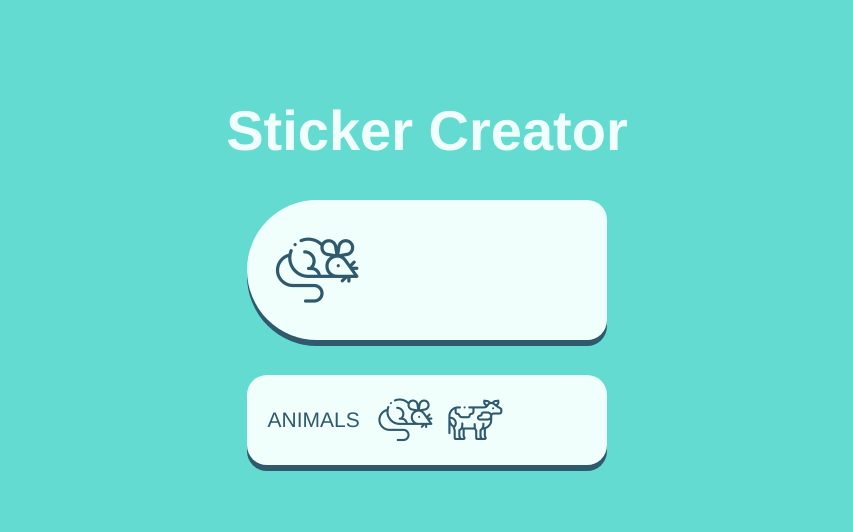
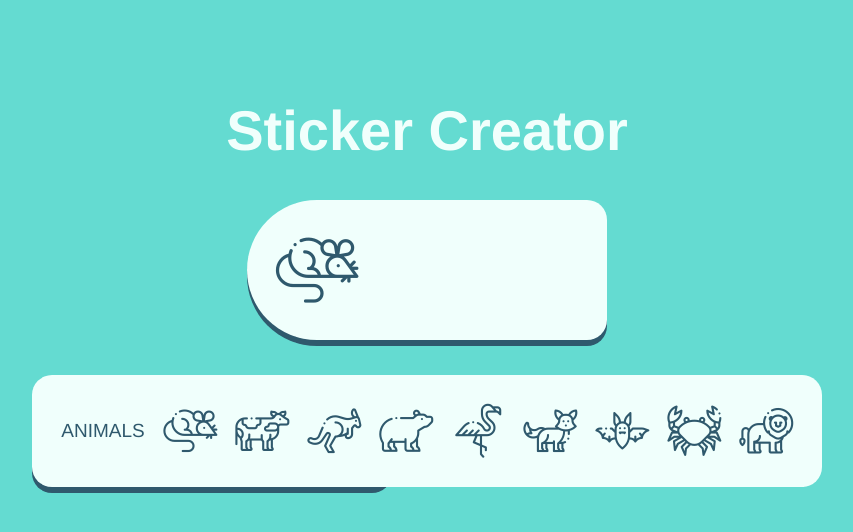
Before and after one commit to mudziok/sticker-labels, a Vue app: page / in a window 1280 px wide. Shown: the top 532 px of the page, without its empty margins (213-1066 px from the left). Built offline with nearby package versions, Linux system fonts and the light colour scheme.

Commit message:
Create Category component

```diff
--- /dev/null
+++ b/src/components/Picker/Category.vue
@@ -0,0 +1,43 @@
+<template>
+  <div id='category'>
+    <span style="font-size: 19px; margin: 0 0.5em">{{name.toUpperCase()}}</span>
+    <div class="icon" v-for="(icon, index) in icons" :key="index">
+      <Icon :name="icon"/>
+    </div>
+  </div>
+</template>
+
+<script>
+import Icon from '@/components/Icon.vue'
+
+export default {
+  name: 'Category',
+  props: [
+    'name',
+    'icons'
+  ],
+  components: {
+    Icon
+  }
+}
+</script>
+
+<style scoped>
+#category {
+  color: var(--accent);
+  background: var(--primary);
+  padding: 10px;
+  font-size: 36px;
+  width: 100%;
+
+  display: flex;
+  justify-content: flex-start;
+  align-items: center;
+  flex-wrap: wrap;
+}
+
+.icon {
+  width: 2em;
+  height: 2em;
+}
+</style>
--- a/src/components/Picker/Picker.vue
+++ b/src/components/Picker/Picker.vue
@@ -1,25 +1,21 @@
 <template>
   <div id='picker'>
     <div id="icon-container" class="shape" ref="container">
-      <span style="font-size: 21px; margin: 0 0.5em">ANIMALS</span>
-      <div class="icon">
-        <Icon :name="'mouse'"/>
-      </div>
-      <div class="icon">
-        <Icon :name="'cow'"/>
-      </div>
+      <Category
+        :name="'Animals'"
+        :icons="['mouse','cow','kangaroo','bear','flamingo','fox','bat','crab','lion']"/>
     </div>
     <div id="shadow" class="shape"></div>
   </div>
 </template>
 
 <script>
-import Icon from '@/components/Icon.vue'
+import Category from '@/components/Picker/Category.vue'
 
 export default {
   name: 'Picker',
   components: {
-    Icon
+    Category
   }
 }
 </script>
```
